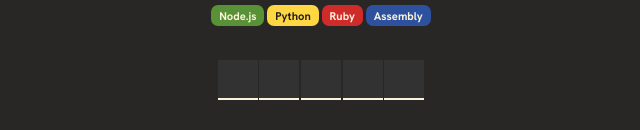
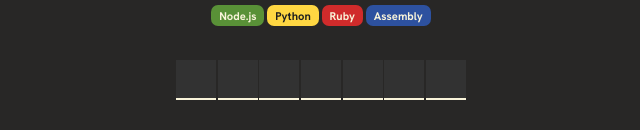
Before and after one commit to dcendry1711/asmbl, a React (Vite) app in the folder asmb/: page / in a window 1280 px wide. Shown: the part 237-367 px from the top of the page, without its empty margins (319-959 px from the left). Built offline with nearby package versions, Linux system fonts and the light colour scheme.

Commit message:
final release

```diff
--- a/asmb/src/App.jsx
+++ b/asmb/src/App.jsx
@@ -2,12 +2,15 @@
 import Header from './components/Header'
 import { languages } from './languages'
 import { clsx } from 'clsx'
+import { words } from './words'
 
 function App() {
 
   //state trzymający dane dot. hasła w grze
 
-  const [currentWord, setCurrentWord] = useState('react')
+  const [currentWord, setCurrentWord] = useState(randomWord)
+
+  const currentWordArr = currentWord.split('') //tworzenie tablicy na podstawie state podanego dla currentWord
 
   //utworzenie state przetrzymującego litery podawane przez gracza w trakcie rozgrywki
 
@@ -30,17 +33,6 @@
 
     return(
       <span key={langObj.name} style={displayStyle} className={clsx("single-language", langLost && 'lost')}>{langObj.name}</span>
-    )
-  })
-
-  //tworzenie elementu wyświetlającego hasło w grze
-
-  const currentWordArr = currentWord.split('') //tworzenie tablicy na podstawie state podanego dla currentWord
-
-  const currentWordEl = currentWordArr.map((letter,index) => {
-
-    return(
-      <span key={index} className="single-letter">{guessedLetters.includes(letter) ? letter : null}</span>
     )
   })
 
@@ -68,6 +60,16 @@
   //zmienna określająca czy gra jest w toku i podane są błędne odpowiedzi (wsparcie obsługi sekcji ze statusem gry)
 
   const gameIsRuning = !isGameOver && wrongLetterCount > 0
+
+  //tworzenie elementu wyświetlającego hasło w grze
+
+  const currentWordEl = currentWordArr.map((letter,index) => {
+    return !isGameLost ?
+    (
+      <span key={index} className="single-letter">{guessedLetters.includes(letter) ? letter : null}</span>
+    ) :
+      <span key={index} style={guessedLetters.includes(letter) ? {color: "#10A95B"}: {color: "#BA2A2A"}} className="single-letter">{letter}</span>
+  })
 
   // ustawienia dot. klawiatury w aplikacji
 
@@ -97,6 +99,7 @@
 
   function newGame(){
     setGuessedLetters([])
+    setCurrentWord(randomWord)
   }
 
   //funkcja obsługująca status gry
@@ -122,6 +125,13 @@
         </>
       )
     }
+  }
+
+  //funkcja losująca słowo do odgadnięcia podczas gry
+
+  function randomWord(){
+    const randomNumber = Math.floor(Math.random() * words.length)
+    return words[randomNumber]
   }
 
   return (
@@ -177,5 +187,7 @@
   13. W momencie podania błędnej litery oprócz utraty języka, w sekcji statusu gry wyświetlane jest pożegnanie danego języka (ZROBIONE)
   14. Jeżeli gra jest wygrana okno statusu gry jest odpowiednio obsłużone (ZROBIONE)
   15. Jeżeli gra jest przegrana okno statusu gry jest odpowiednio obsłużone (ZROBIONE)
-  16. Słowo do odgadnięcia jest losowane i przy każdej grze jest inne [W trakcie]
+  16. Słowo do odgadnięcia jest losowane i przy każdej grze jest inne (ZROBIONE)
+  17. Jeżeli gra jest przegrana to wyświetlane jest pełne hasło (ZROBIONE)
+  18. W momencie wyświetlenia pełnego hasła gry po przegranej, litery poprawnie wytypowane zaznaczane są na zielono a błędnie na czerwono (ZROBIONE)
 */
--- a/asmb/src/index.css
+++ b/asmb/src/index.css
@@ -111,6 +111,7 @@
     color: #F9F4DA;
     border-bottom: 2px solid #F9F4DA;
     text-transform: uppercase;
+    font-weight: 700;
     width: 40px;
     height: 40px;
 }
```
